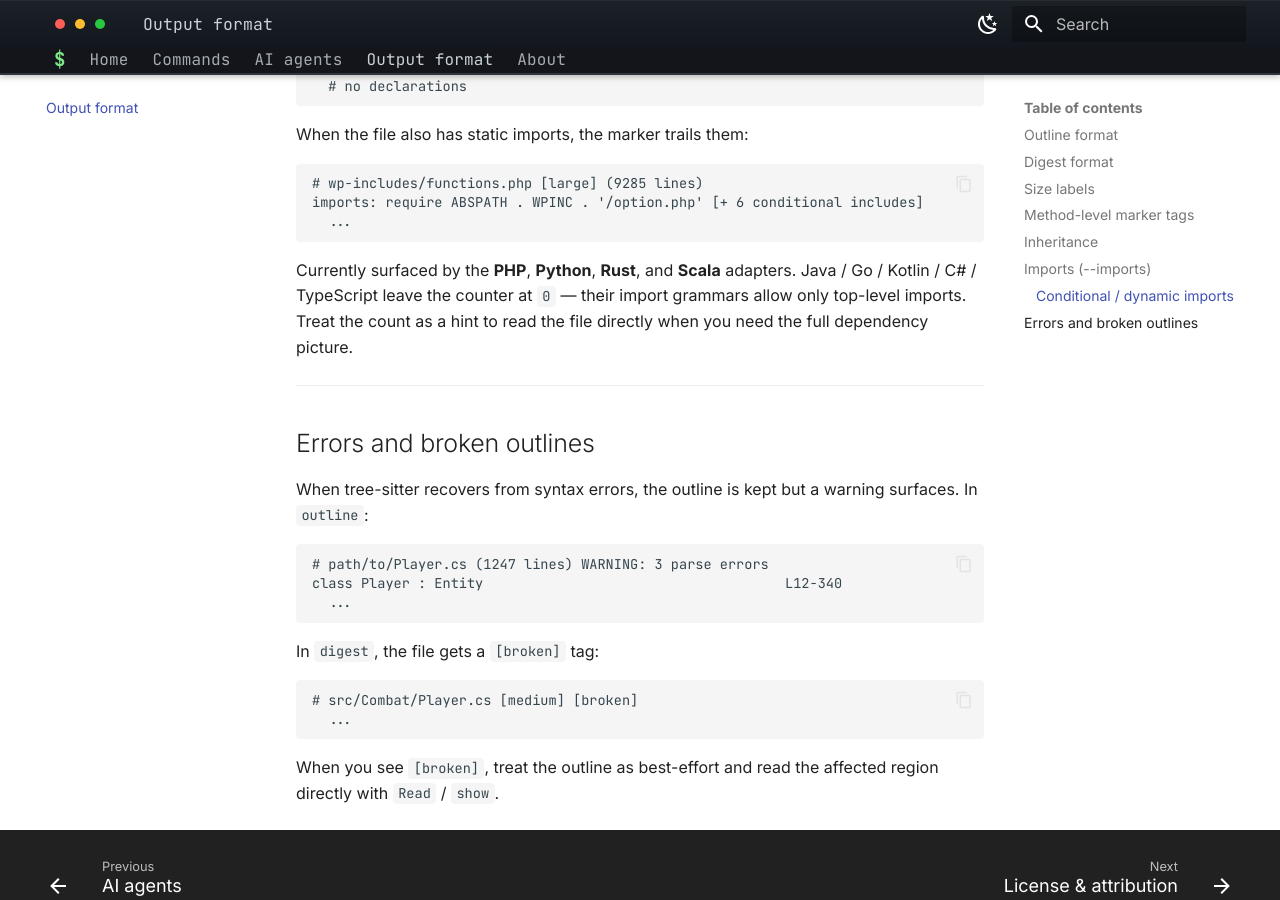
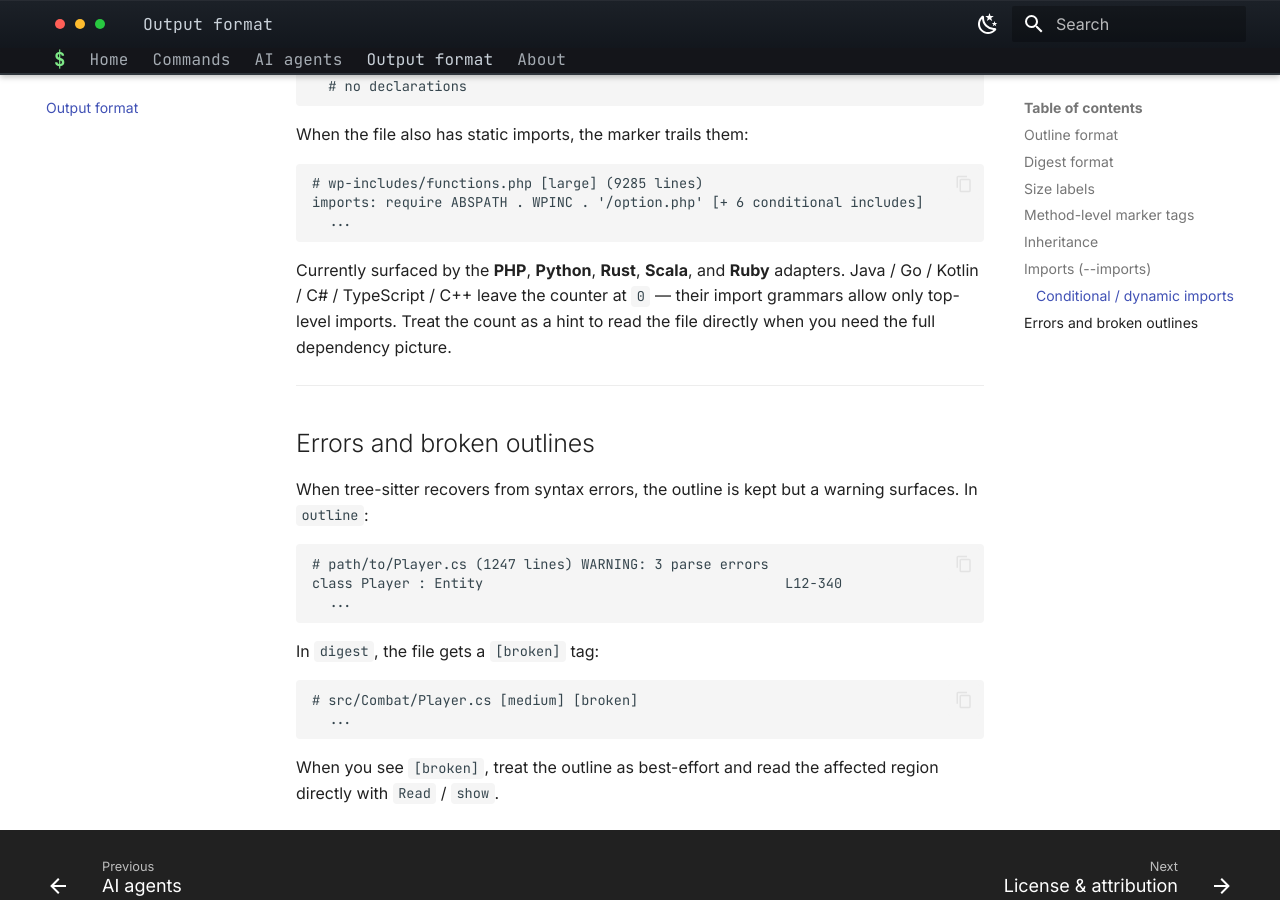
Before and after one commit to ast-outline/ast-outline.github.io, an MkDocs documentation site: the page built from docs/output-format.md, in a window 1280 px wide and 900 px high, scrolled down 3557 px. Built offline with MkDocs 1.6.1 and Material for MkDocs 9.7.7, drawn with Linux system fonts in a browser that asks for light colours.

Commit message:
v0.7.2: Ruby adapter — index tab, history entry, agents prompt, output-format note

````diff
--- a/docs/output-format.md
+++ b/docs/output-format.md
@@ -163,9 +163,10 @@ imports: require ABSPATH . WPINC . '/option.php' [+ 6 conditional includes]
   ...
 ```
 
-Currently surfaced by the **PHP**, **Python**, **Rust**, and
-**Scala** adapters. Java / Go / Kotlin / C# / TypeScript leave the
-counter at `0` — their import grammars allow only top-level imports.
+Currently surfaced by the **PHP**, **Python**, **Rust**, **Scala**,
+and **Ruby** adapters. Java / Go / Kotlin / C# / TypeScript / C++
+leave the counter at `0` — their import grammars allow only
+top-level imports.
 Treat the count as a hint to read the file directly when you need
 the full dependency picture.
 
````
Also changed, not shown: docs/agents.md (+3 -3 lines), docs/history.md (+1 -0 lines), docs/index.md (+30 -3 lines).
